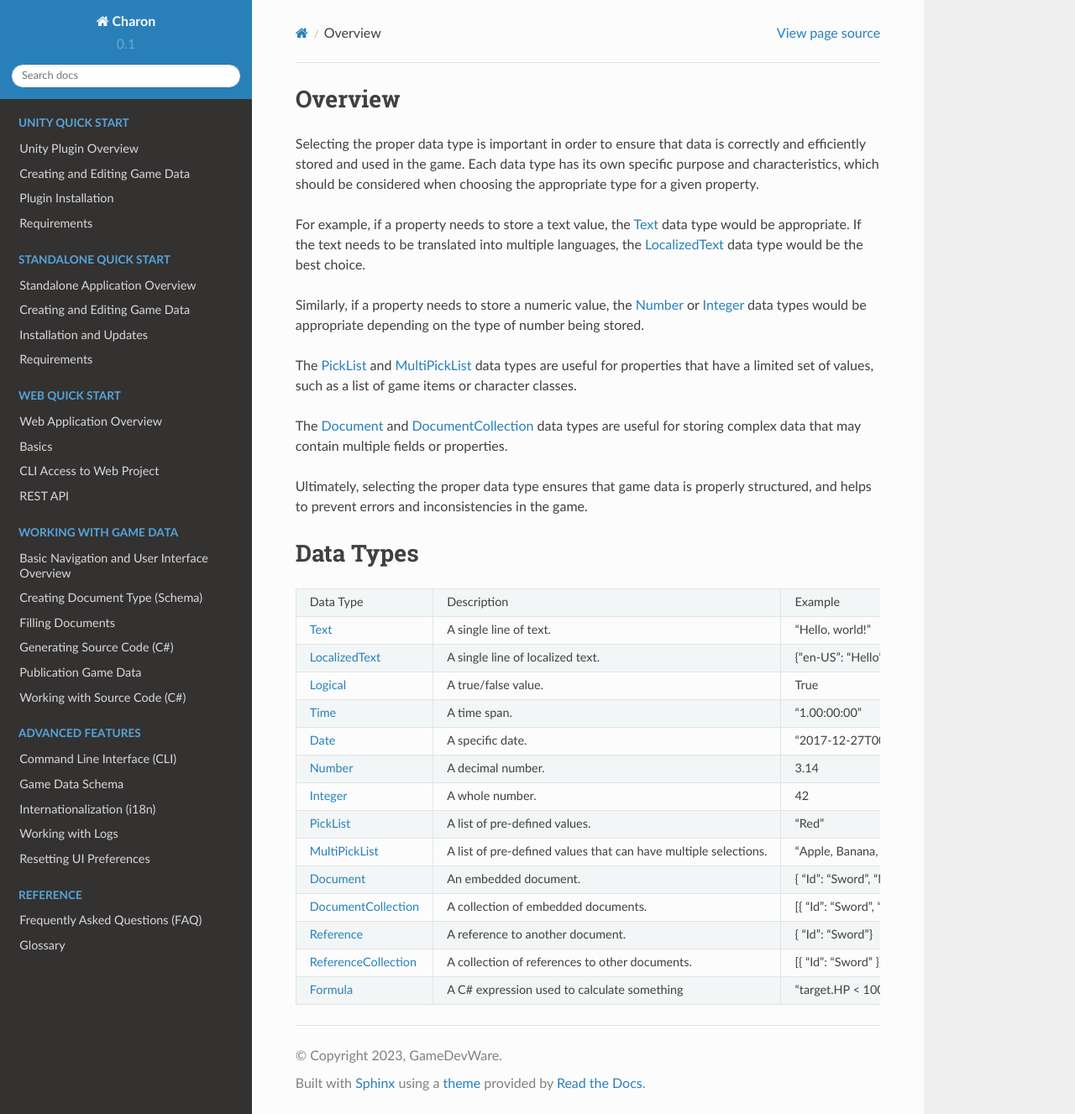
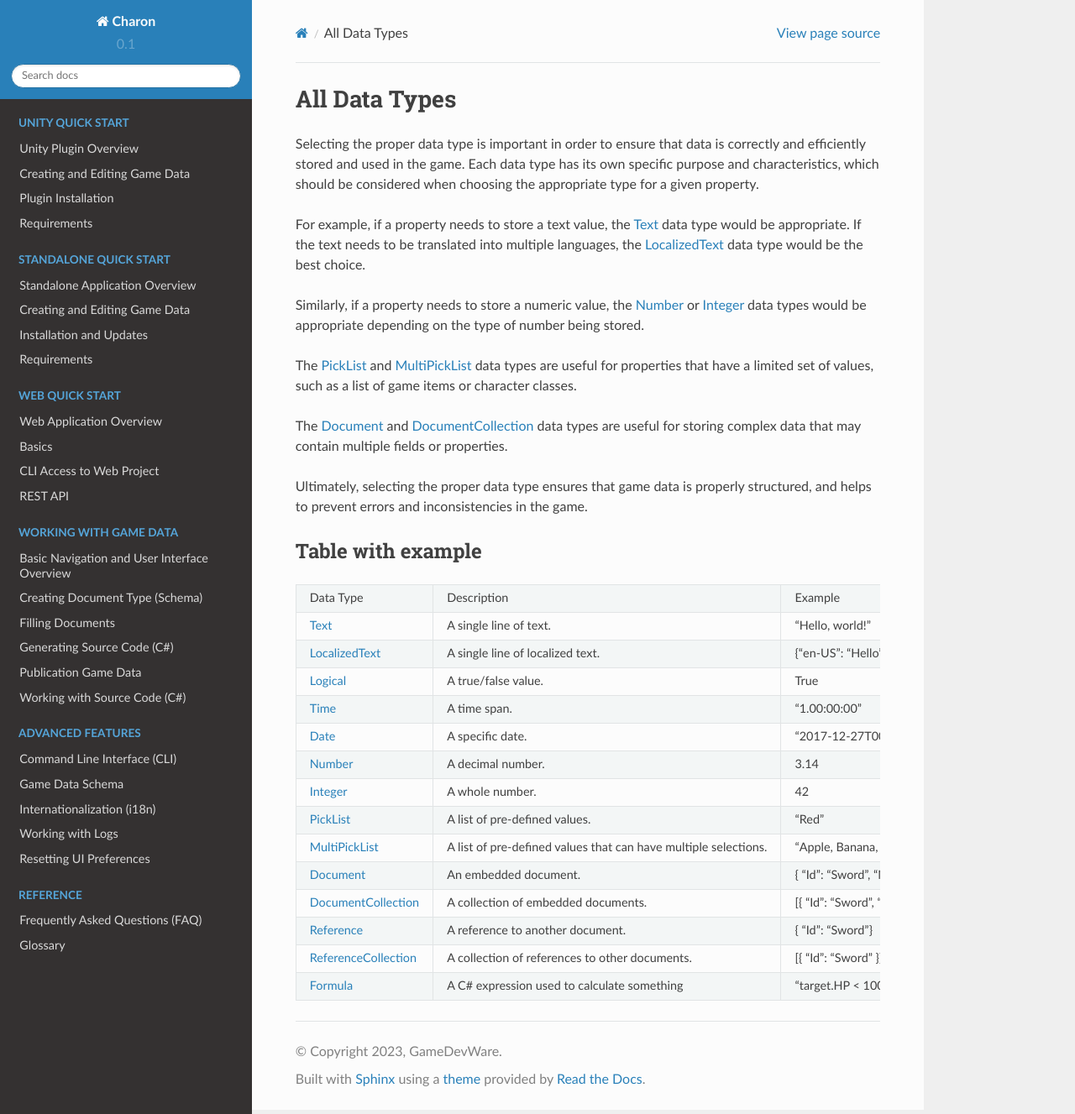
Before and after one commit to gamedevware/charon, a Sphinx documentation site: the page built from docs/gamedata/datatypes/data_types.rst, in a window 1280 px wide and 1327 px high. Shown: the whole window at 84% size. Built offline with Sphinx 7.4.7 and the Read the Docs theme 2.0.0, drawn with Linux system fonts in a browser that asks for light colours; pages that are not in the unit, such as notebooks, are missing from menus.

Commit message:
Update data_types.rst

```diff
--- a/docs/gamedata/datatypes/data_types.rst
+++ b/docs/gamedata/datatypes/data_types.rst
@@ -1,5 +1,5 @@
-Overview
-==========
+All Data Types
+=============
 Selecting the proper data type is important in order to ensure that data is correctly and efficiently stored and used in the game. Each data type has its own specific purpose and characteristics, which should be considered when choosing the appropriate type for a given property.
 
 For example, if a property needs to store a text value, the :doc:`Text <text>` data type would be appropriate. If the text needs to be translated into multiple languages, the :doc:`LocalizedText <localized_text>` data type would be the best choice.
@@ -12,8 +12,8 @@ The :doc:`Document <document>` and :doc:`DocumentCollection <document_collection
 
 Ultimately, selecting the proper data type ensures that game data is properly structured, and helps to prevent errors and inconsistencies in the game.
 
-Data Types
-==========
+Table with example
+------------------
 
 +---------------------------------------------------+-----------------------------------------------------------------+--------------------------------------------------+
 | Data Type                                         | Description                                                     | Example                                          |
```
